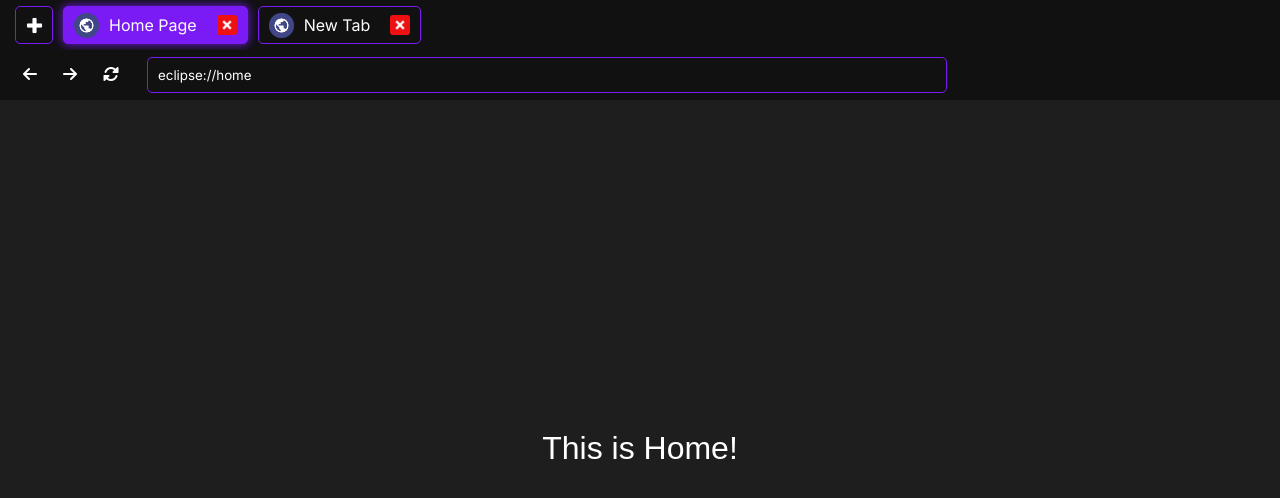
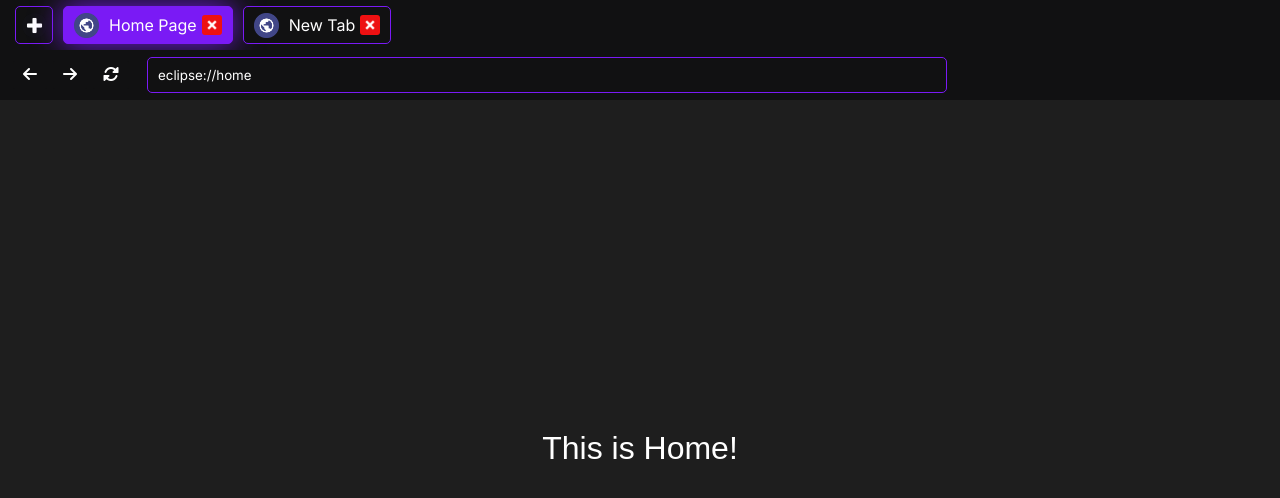
Before and after one commit to Phantom-Proxies/AstralisX, a plain HTML site: page public/index.html in a window 1280 px wide. Drawn offline with Linux system fonts and the light colour scheme.

Commit message:
Update style.css

```diff
--- a/public/style.css
+++ b/public/style.css
@@ -82,8 +82,7 @@ body {
 }
 
 .tab[active-tab="true"] {
-    box-shadow: 0 0 10px 0.5px rgb(122, 26, 245, 0.9);
-    outline: none;
+    box-shadow: 0 0 30px 0.5px rgb(122, 26, 245, 0.9);
     height: 36px;
     background-color: rgb(122, 26, 245);
     margin: 7px 5px;
@@ -107,7 +106,6 @@ body {
 
 .tab-title {
     margin: 0;
-    margin-right:15px;
     white-space: nowrap;
     overflow: hidden;
     text-overflow: ellipsis;
```
